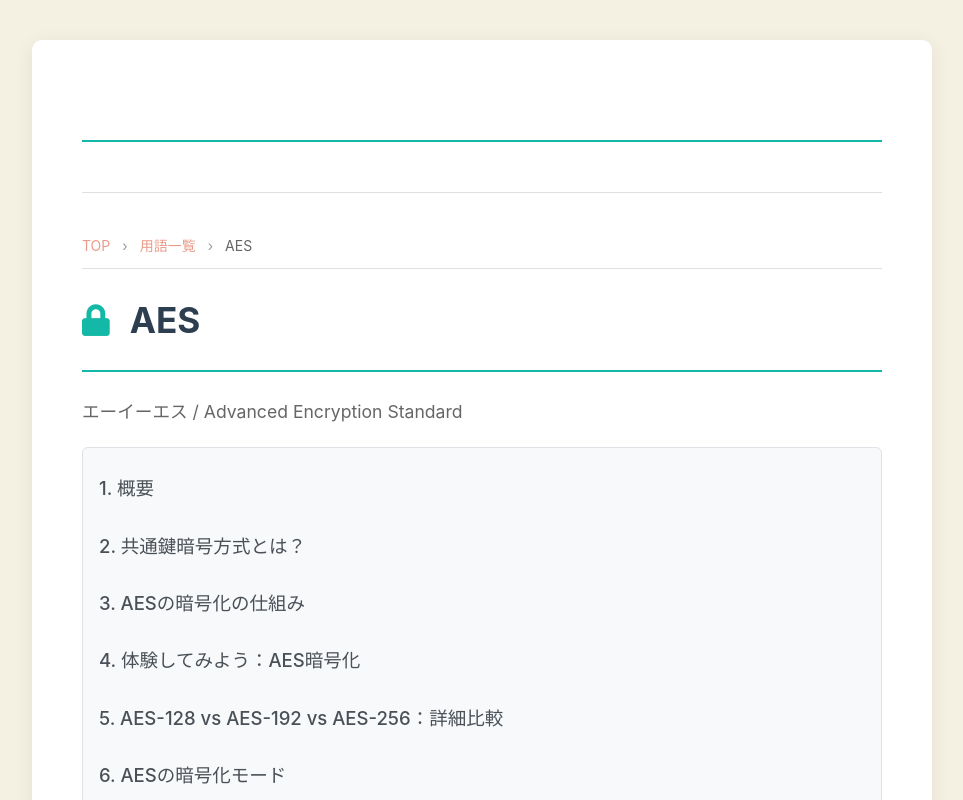
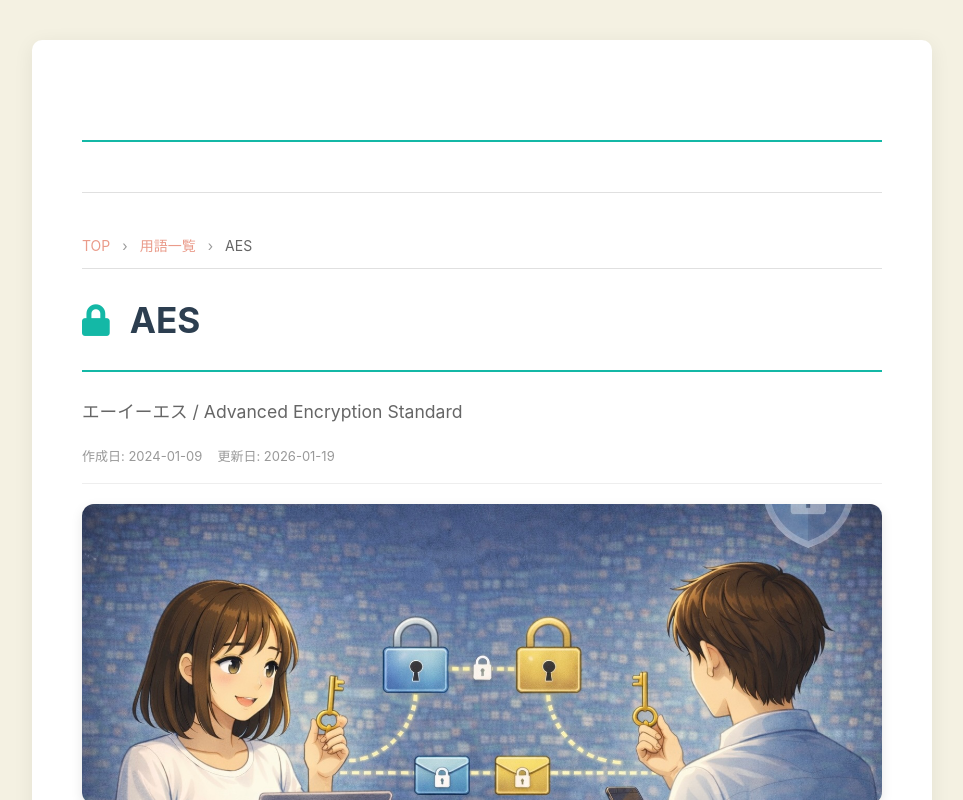
Before and after one commit to rin5uron/itwords, a Next.js app: page /terms/aes in a window 1280 px wide. Shown: the top 800 px of the page, without its empty margins (158-1121 px from the left). Built offline with nearby package versions, Linux system fonts and the light colour scheme; no server answers.

Commit message:
テンプレ改善

```diff
--- a/app/terms/aes/page.tsx
+++ b/app/terms/aes/page.tsx
@@ -85,12 +85,26 @@ export default function AESPage() {
         icon="fas fa-lock"
       />
 
-      <TableOfContents />
+      {/* 作成日・更新日（目立たないデザイン） */}
+      <div style={{
+        display: 'flex',
+        gap: '15px',
+        fontSize: '13px',
+        color: '#999',
+        marginTop: '10px',
+        marginBottom: '20px',
+        paddingBottom: '15px',
+        borderBottom: '1px solid #eee'
+      }}>
+        <span>作成日: 2024-01-09</span>
+        <span>更新日: 2026-01-19</span>
+      </div>
 
+      {/* ヒーロー画像（タイトルの下に配置） */}
       <div style={{
         width: '100%',
         maxWidth: '900px',
-        margin: '2rem auto',
+        margin: '0 auto 2rem auto',
         borderRadius: '12px',
         overflow: 'hidden',
         boxShadow: '0 4px 12px rgba(0,0,0,0.1)',
@@ -111,6 +125,8 @@ export default function AESPage() {
           }}
         />
       </div>
+
+      <TableOfContents />
 
       <main>
         <section>
```
Also changed, not shown: app/terms/github/page.tsx (+15 -0 lines), app/terms/npm/page.tsx (+15 -0 lines), 1 other file (tests, documents, lock files or other folders).
